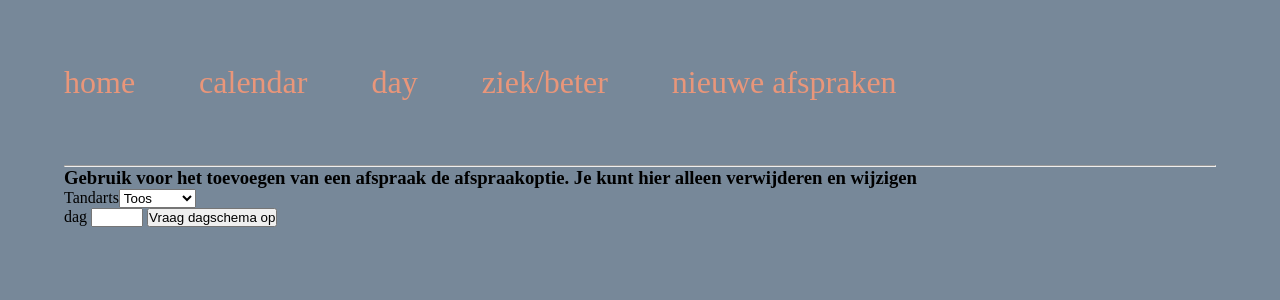
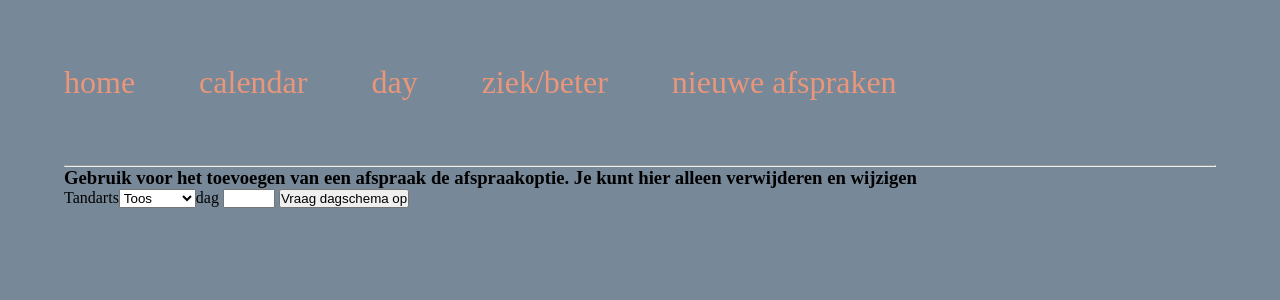
Before and after one commit to paul00000000003/level-37-tandarts, a React (Create React App) app: page /day in a window 1280 px wide. Shown: the top 300 px of the page. Built offline with nearby package versions, Linux system fonts and the light colour scheme.

Commit message:
wijzigingen

```diff
--- a/src/day/Day.jsx
+++ b/src/day/Day.jsx
@@ -191,8 +191,8 @@ class Day extends React.Component {
           Gebruik voor het toevoegen van een afspraak de afspraakoptie. Je kunt
           hier alleen verwijderen en wijzigen
         </h3>
-        <form>
-          <label>
+        <form className="dagquery">
+          <label className="tandartslabel">
             Tandarts
             <select onChange={this.handleChange}>{dentistsMapped}</select>
           </label>
@@ -216,7 +216,7 @@ class Day extends React.Component {
               </button>
             </div>
           ) : (
-            <div>
+            <div className="inputcontainer">
               <label>
                 dag <input id="day" type="number" name="day" min="1" max="28" />{" "}
               </label>
--- a/src/day/day.css
+++ b/src/day/day.css
@@ -50,4 +50,14 @@
   height: 40px;
   width: 300px;
 }
+
+.dagquery {
+  display: -webkit-box;
+  display: -ms-flexbox;
+  display: flex;
+}
+
+.inputcontainer {
+  width: 300px;
+}
 /*# sourceMappingURL=day.css.map */
--- a/src/day/day.scss
+++ b/src/day/day.scss
@@ -50,3 +50,11 @@
                 height: 40px;
                 width: 300px;
             }
+
+            .dagquery {
+                display: flex;
+            }
+
+            .inputcontainer {
+                width: 300px;
+            }
```
Also changed, not shown: 2 other files (tests, documents, lock files or other folders). Lines whose indentation alone changed are shown as unchanged.
